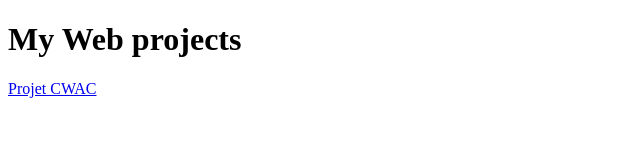
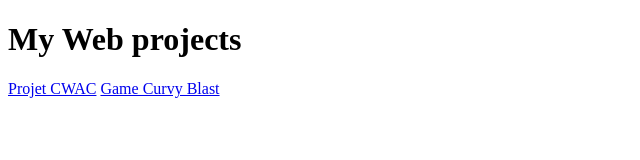
Before and after one commit to Will-Cupa/Will-Cupa.github.io, a plain HTML site: page index.html in a window 1280 px wide. Shown: the whole page, without its empty margins (0-640 px from the left). Drawn offline with Linux system fonts and the light colour scheme; files that its build step writes are made by us from their sources.

Commit message:
Update index.html

```diff
--- a/index.html
+++ b/index.html
@@ -9,6 +9,7 @@
     <main>
       <h1>My Web projects</h1>
       <a href="cwac/index.html">Projet CWAC</a>
+      <a href="curvy-blast/curvy-blast.html">Game Curvy Blast</a>
     </main>
   </body>
 </html>
```
